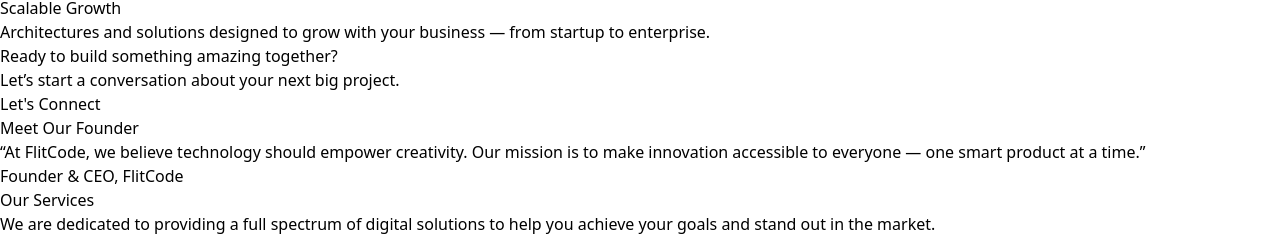
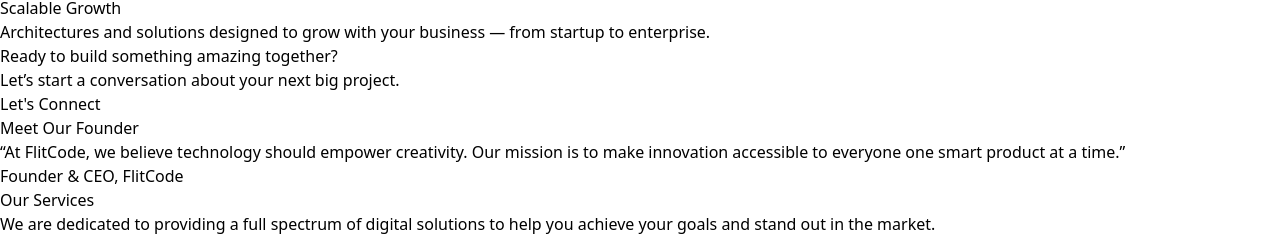
Before and after one commit to Rishit912/sketchcode, a React (Vite) app in the folder frontend/: page / in a window 1280 px wide. Shown: the part 11196-11432 px from the top of the page. Built offline with nearby package versions, Linux system fonts and the light colour scheme; no server answers.

Commit message:
Correct mission statement formatting in AboutUs.jsx
Fix formatting issue in AboutUs component.

```diff
--- a/frontend/src/components/AboutUs.jsx
+++ b/frontend/src/components/AboutUs.jsx
@@ -263,7 +263,7 @@
               </h3>
               <p className="text-gray-400 max-w-3xl mx-auto mb-4">
                 “At FlitCode, we believe technology should empower creativity.
-                Our mission is to make innovation accessible to everyone — one
+                Our mission is to make innovation accessible to everyone one
                 smart product at a time.”
               </p>
               <div className="text-sm text-gray-400">
```
